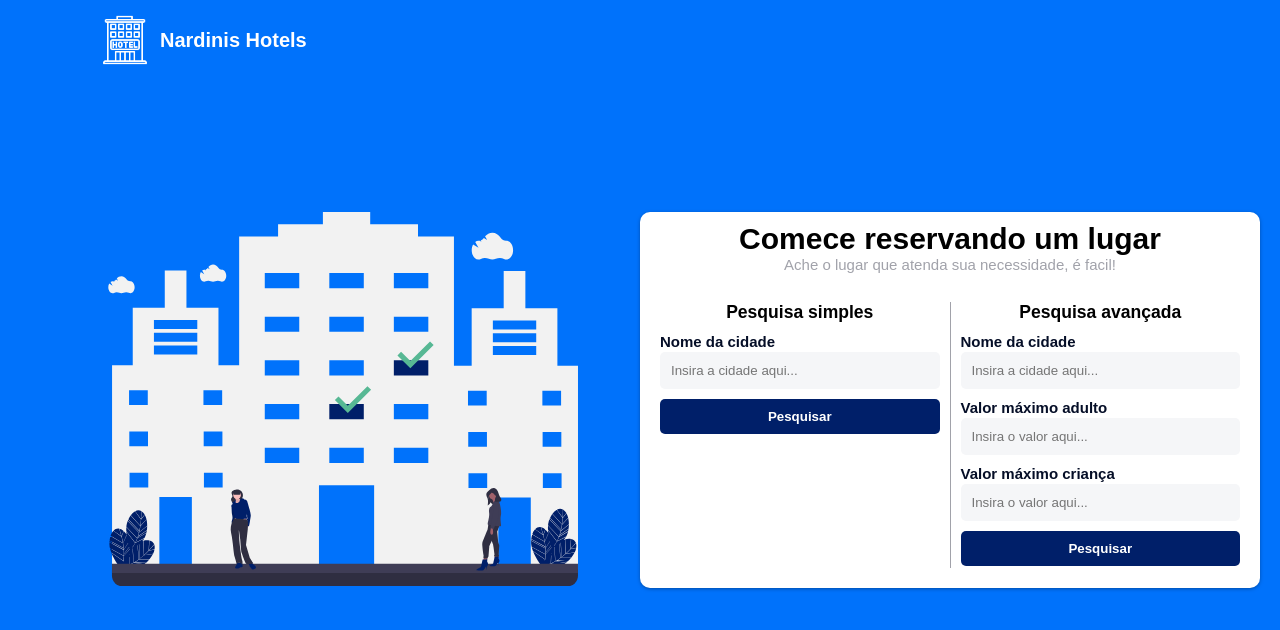
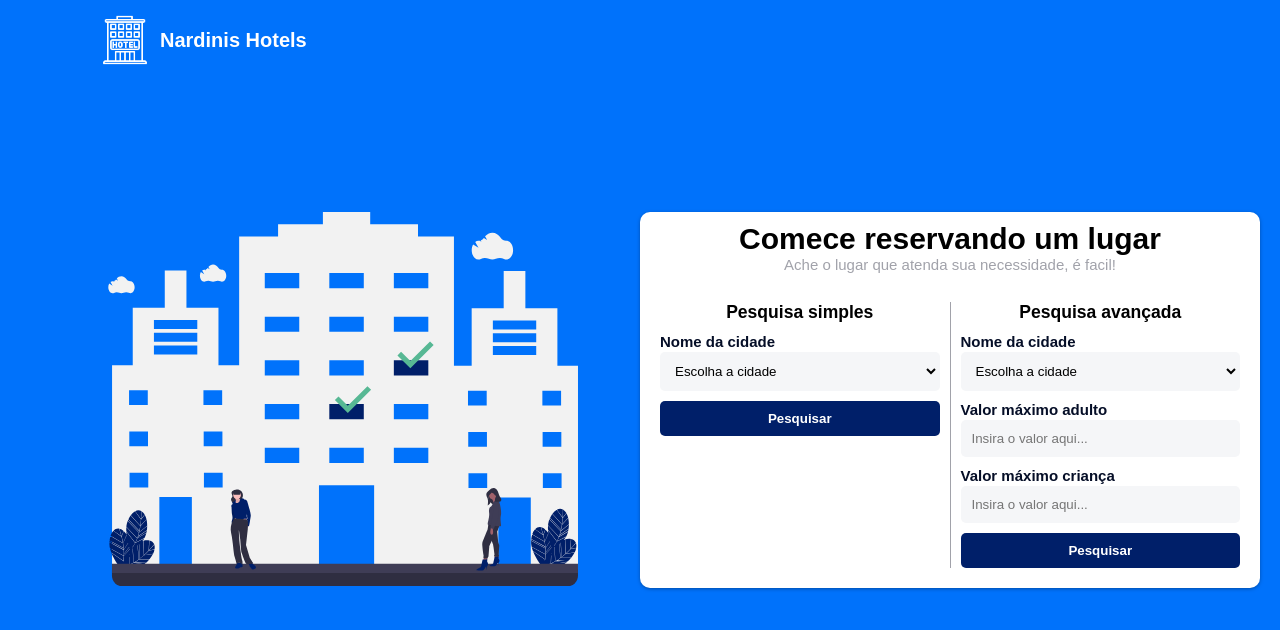
Before and after one commit to nardini-22/nardinis-hotels, a Next.js app: page / in a window 1280 px wide. Shown: the top 630 px of the page. Built offline with nearby package versions, Linux system fonts and the light colour scheme; a web font is replaced by a local one.

Commit message:
Bugfix/Changed-cities-inputs-to-selects

```diff
--- a/src/components/Homepage/Body/filter.tsx
+++ b/src/components/Homepage/Body/filter.tsx
@@ -22,7 +22,8 @@ import {
   RoomContainer,
   RoomSpan,
   SearchContainer,
-  SearchTitle
+  SearchTitle,
+  Select
 } from "./styles";
 
 const Filter = () => {
@@ -85,7 +86,7 @@ const Filter = () => {
       setOpenModal(true);
     } else {
       window.alert(
-        "Erro! Insira o nome correta da cidade (Ex: São Paulo, Porto Seguro ou Rio de Janeiro"
+        "Erro! Escolha uma cidade!"
       );
     }
   };
@@ -140,11 +141,14 @@ const Filter = () => {
         <SearchTitle>Pesquisa avançada</SearchTitle>
         <InputWrapper>
           <label>Nome da cidade</label>
-          <Input
-            type="text"
-            placeholder="Insira a cidade aqui..."
-            onChange={(el) => setCity(el.target.value)}
-          />
+          <Select onChange={(el) => setCity(el.target.value)}>
+            <option disabled={true} selected>
+              Escolha a cidade
+            </option>
+            <option value="São Paulo">São Paulo</option>
+            <option value="Porto Seguro">Porto Seguro</option>
+            <option value="Rio de Janeiro">Rio de Janeiro</option>
+          </Select>
         </InputWrapper>
         <InputWrapper>
           <label>Valor máximo adulto</label>
--- a/src/components/Homepage/Body/index.tsx
+++ b/src/components/Homepage/Body/index.tsx
@@ -10,7 +10,8 @@ import { IHotelsListProps, IHotelsListReducer } from "typings/hotels";
 import Filter from "./filter";
 import {
   BodyContainer,
-  BodyWrapper, Form,
+  BodyWrapper,
+  Form,
   FormContainer,
   Grid,
   Header,
@@ -18,7 +19,6 @@ import {
   HotelsContainer,
   HotelsList,
   ImageContainer,
-  Input,
   InputWrapper,
   Line,
   LoadingContainer,
@@ -26,7 +26,8 @@ import {
   PaginationContainer,
   PrimaryButton,
   SearchContainer,
-  SearchTitle
+  SearchTitle,
+  Select
 } from "./styles";
 
 const Body = () => {
@@ -68,9 +69,7 @@ const Body = () => {
       getData(id);
       setOpenModal(true);
     } else {
-      window.alert(
-        "Erro! Insira o nome correta da cidade (Ex: São Paulo, Porto Seguro ou Rio de Janeiro"
-      );
+      window.alert("Erro! Escolha uma cidade!");
     }
   };
   const showData = () => {
@@ -137,11 +136,14 @@ const Body = () => {
                 <SearchTitle>Pesquisa simples</SearchTitle>
                 <InputWrapper>
                   <label>Nome da cidade</label>
-                  <Input
-                    type="text"
-                    placeholder="Insira a cidade aqui..."
-                    onChange={(el) => setCity(el.target.value)}
-                  />
+                  <Select onChange={(el) => setCity(el.target.value)}>
+                    <option disabled={true} selected>
+                      Escolha a cidade
+                    </option>
+                    <option value="São Paulo">São Paulo</option>
+                    <option value="Porto Seguro">Porto Seguro</option>
+                    <option value="Rio de Janeiro">Rio de Janeiro</option>
+                  </Select>
                 </InputWrapper>
                 <PrimaryButton onClick={() => handleData()}>
                   Pesquisar
--- a/src/components/Homepage/Body/styles.ts
+++ b/src/components/Homepage/Body/styles.ts
@@ -111,6 +111,17 @@ export const Input = styled.input`
   }
 `;
 
+export const Select = styled.select`
+  border-radius: 0.5rem;
+  padding: 1rem;
+  background: #f5f6f8;
+  border: 1px solid transparent;
+  &:focus {
+    outline: none;
+    border: 1px solid ${(props) => props.theme.main.primary};
+  }
+`;
+
 export const SearchContainer = styled.div`
   width: 50%;
   @media screen and (max-width: 767px) {
@@ -162,7 +173,6 @@ export const HotelsContainer = styled.div`
     font-size: 1.2rem;
   }
 `;
-
 
 export const HotelsDetailsContainer = styled(HotelsContainer)`
   width: 50vw;
```
Also changed, not shown: 1 other file (tests, documents, lock files or other folders).
